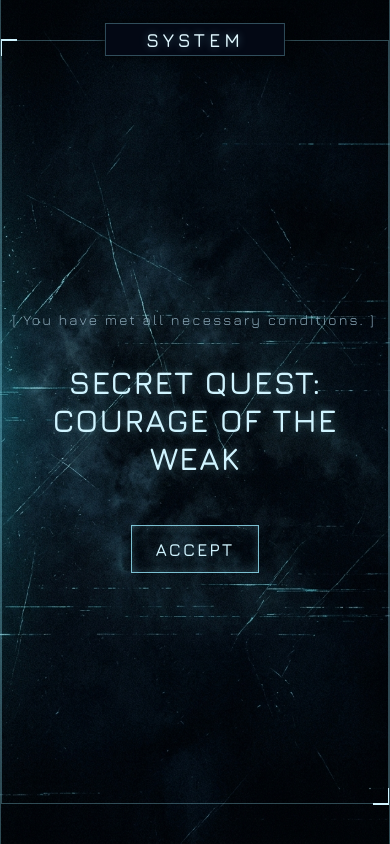
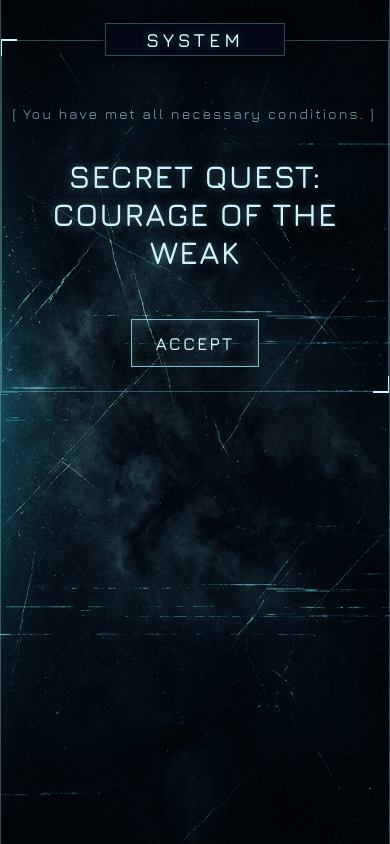
Before and after one commit to vivekanime7444-dotcom/FITSO, a React (Vite) app: page /onboarding in a window 390 px wide. Built offline with nearby package versions, Linux system fonts and the light colour scheme.

Commit message:
fix: Remove nested scroll containers to fix mobile scrolling on long equipment lists

```diff
--- a/src/features/onboarding/Onboarding.module.css
+++ b/src/features/onboarding/Onboarding.module.css
@@ -34,7 +34,6 @@
 }
 
 .stepContainer {
-  flex: 1;
   display: flex;
   flex-direction: column;
   position: relative;
@@ -111,8 +110,6 @@
   display: grid;
   grid-template-columns: 1fr;
   gap: var(--spacing-md);
-  flex: 1;
-  overflow-y: auto;
   padding-bottom: 20px;
 }
 
```
